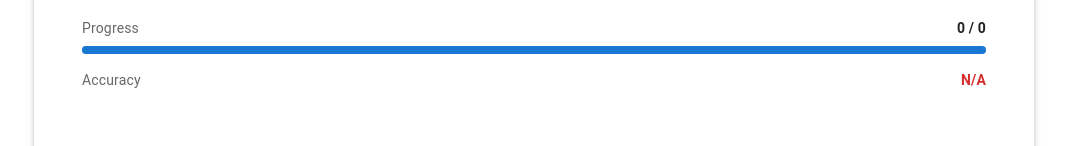
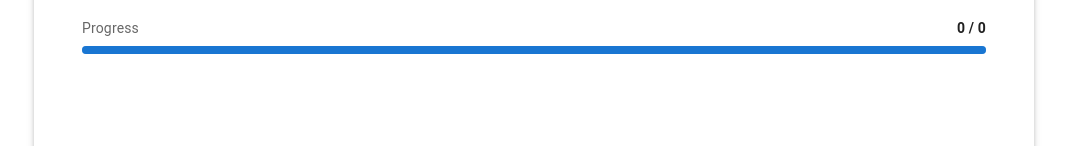
Before and after one commit to postrational/rust-quiz, a React (Vite) app: page / in a window 1280 px wide. Shown: the part 304-450 px from the top of the page, without its empty margins (106-1173 px from the left). Built offline with nearby package versions, Linux system fonts and the light colour scheme.

Commit message:
Don't show accuracy until 1 correct answer

```diff
--- a/src/components/QuizStats.tsx
+++ b/src/components/QuizStats.tsx
@@ -32,6 +32,8 @@ export function QuizStats() {
       <LinearProgress variant="determinate" value={progress} sx={{ height: 8, borderRadius: 1, marginBottom: 2 }} />
 
       <Box sx={{ display: 'flex', justifyContent: 'space-between', alignItems: 'center' }}>
+        {totalCorrect > 0 ? (
+          <>
             <Typography variant="body2" color="text.secondary">
               Accuracy
             </Typography>
@@ -40,8 +42,14 @@ export function QuizStats() {
               fontWeight="bold"
               color={accuracy >= 80 ? 'success.main' : accuracy >= 50 ? 'warning.main' : 'error.main'}
             >
-          {totalCorrect > 0 ? `${accuracy.toFixed(1)}%` : 'N/A'}
+              {`${accuracy.toFixed(1)}%`}
             </Typography>
+          </>
+        ) : (
+          <Typography variant="body2" color="text.secondary">
+            &nbsp;{' '}
+          </Typography>
+        )}
       </Box>
     </Box>
   );
```
Lines whose indentation alone changed are shown as unchanged.
